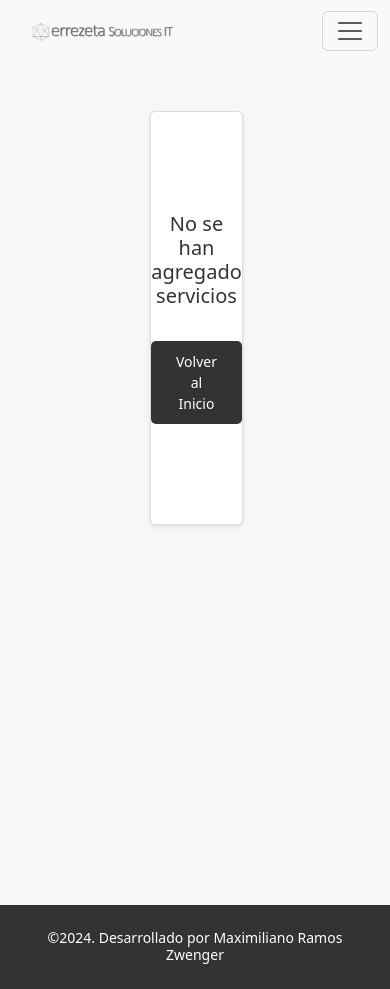
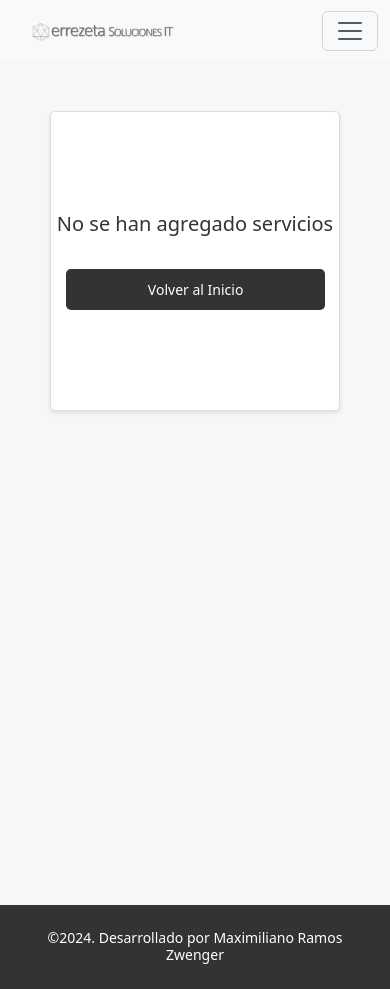
Before and after one commit to mramoszwenger/-ReactJS-entregaFinal-MaximilianoRamosZwenger, a React (Vite) app: page /carrito in a window 390 px wide. Built offline with nearby package versions, Linux system fonts and the light colour scheme.

Commit message:
entregaFinal-MRZ-v3.3.2

```diff
--- a/src/components/Cart/Cart.css
+++ b/src/components/Cart/Cart.css
@@ -87,3 +87,15 @@
     color: #ff6600;
     font-weight: bold;
 }
+
+@media screen and (max-width: 768px) {
+
+    .cart__emptyContainer {
+    margin: 25px 50px 50px 50px;
+    }
+
+    .cart__backButton {
+        width: 90%;
+        margin: 25px 15px 0 15px;
+    }
+}
```
